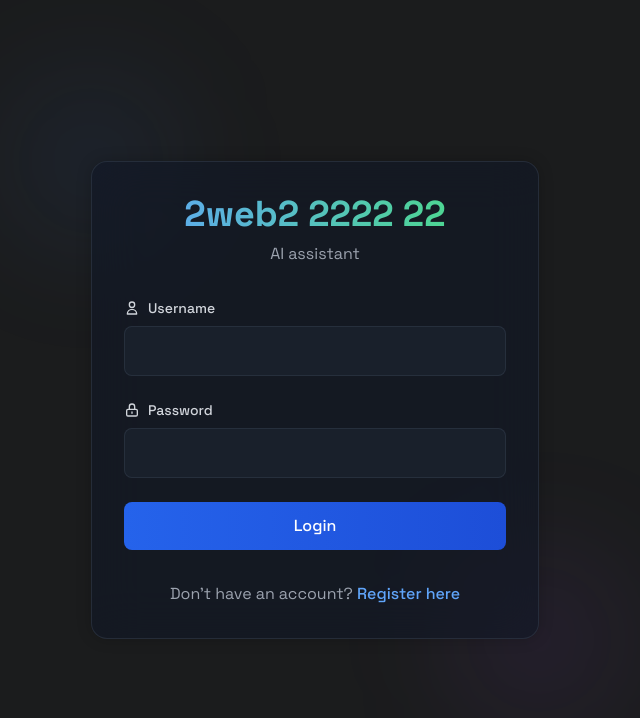
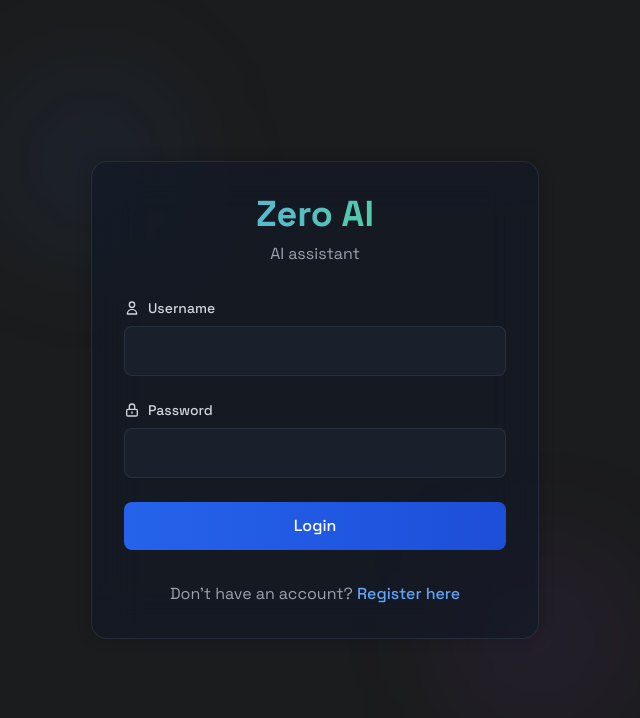
Before and after one commit to hafidzalasqalani/webai, a Django app: page /users/login/ in a window 1280 px wide. Shown: the top 718 px of the page, without its empty margins (325-965 px from the left). Run offline with Django 5.2, Linux system fonts and the light colour scheme; some libraries are stand-ins or nearby versions.

Commit message:
balikin semula

```diff
--- a/users/templates/users/login.html
+++ b/users/templates/users/login.html
@@ -52,7 +52,7 @@
 			<div class="mb-8 text-center">
 				<h2
 					class="text-4xl font-bold bg-gradient-to-r from-blue-400 to-green-400 bg-clip-text text-transparent">
-					2web2 2222 22
+					Zero AI
 				</h2>
 				<p class="text-gray-400 mt-2">AI assistant</p>
 			</div>
```
